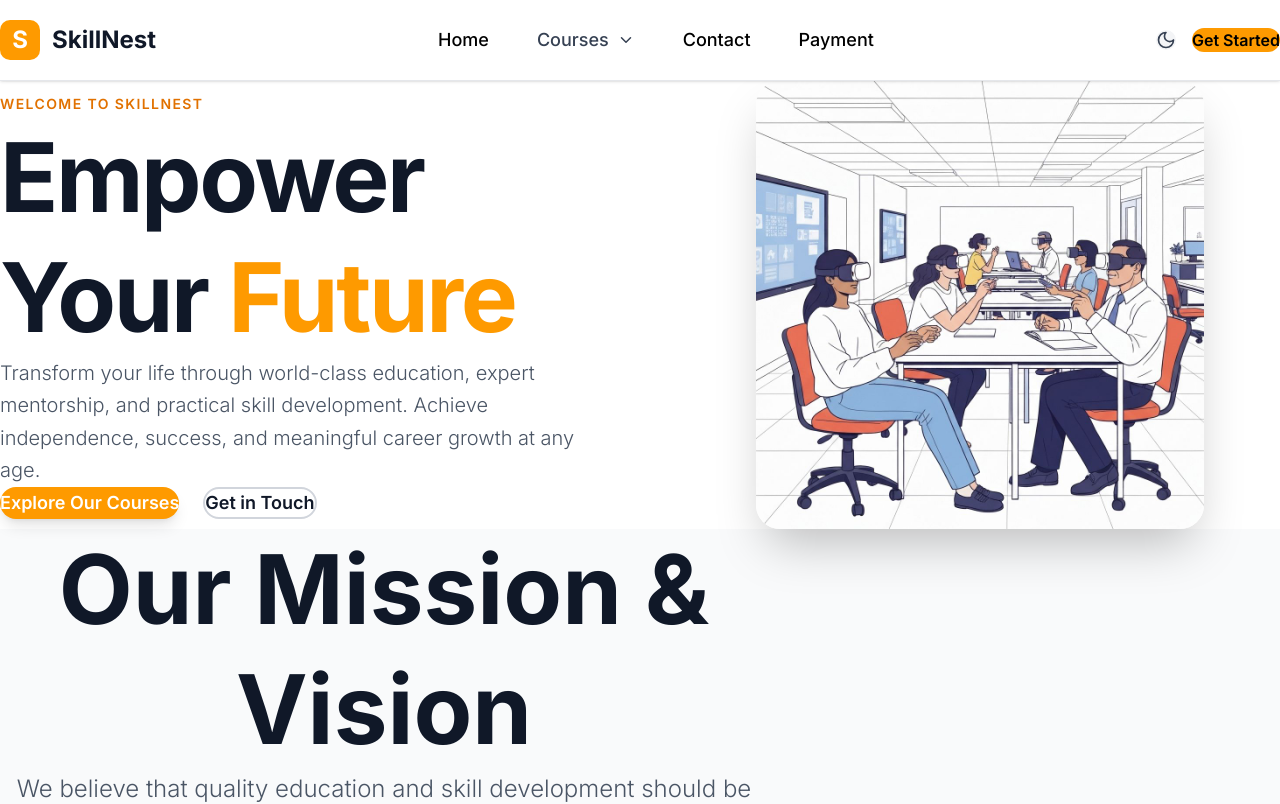
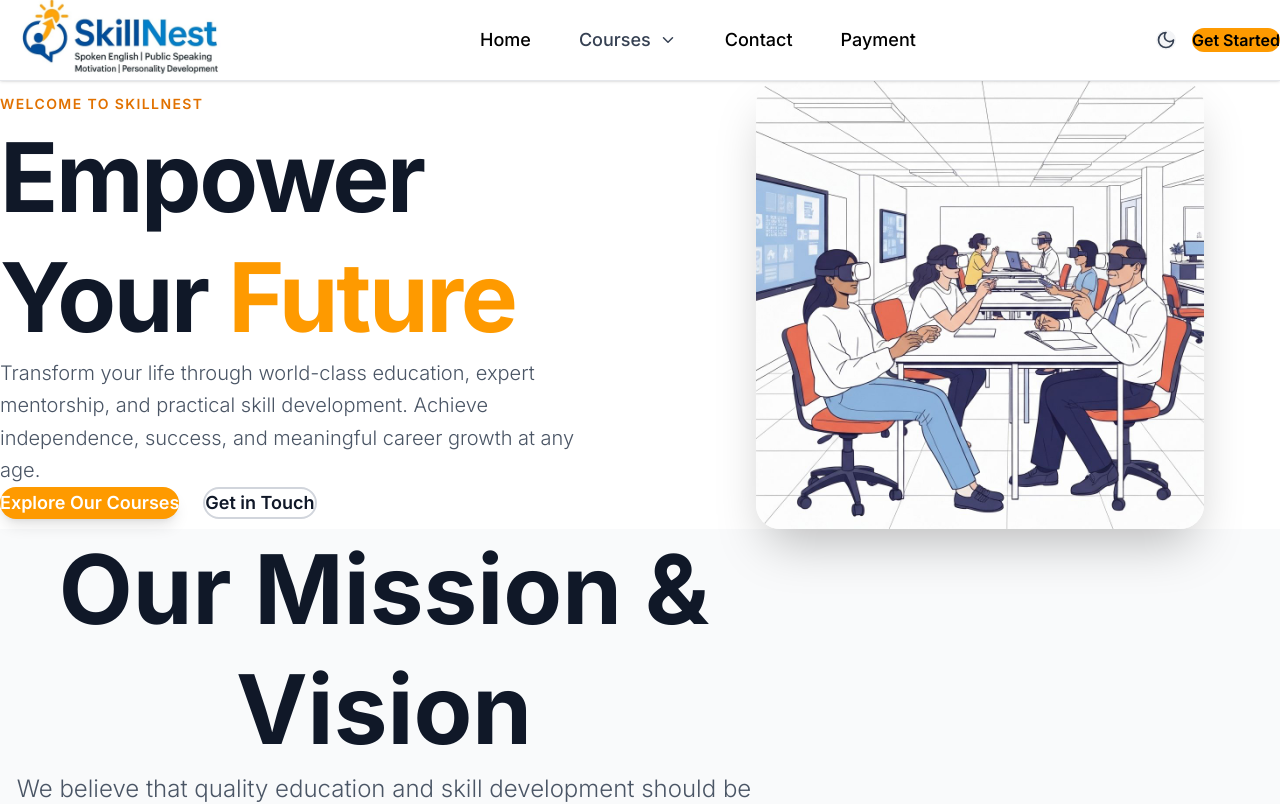
Before and after one commit to ari2387q/skillnest-website-build, a Next.js app: page / in a window 1280 px wide. Shown: the top 804 px of the page. Built offline with nearby package versions, Linux system fonts and the light colour scheme.

Commit message:
logo added

```diff
--- a/components/navigation.tsx
+++ b/components/navigation.tsx
@@ -51,12 +51,14 @@ export default function Navigation() {
       <div className="max-w-7xl mx-auto px-6 sm:px-8 lg:px-10">
         <div className="flex justify-between items-center h-20">
           {/* Logo */}
-          <Link href="/" className="flex items-center gap-3 font-bold text-2xl">
-            <div className="w-10 h-10 bg-amber-500 rounded-lg flex items-center justify-center text-white font-bold">
-              S
-            </div>
-            <span className="text-gray-900 dark:text-white">SkillNest</span>
-          </Link>
+<Link href="/" className="flex items-center gap-3 font-bold text-2xl">
+  <img
+    src="skillnest logo.jpg" // Replace with the actual path to your JPG
+    alt="SkillNest Logo"
+    className="w-60 h-20 rounded-lg object-cover"
+  />
+</Link>
+
 
           {/* Desktop Navigation Links */}
           <div className="hidden md:flex items-center gap-12">
```
Also changed, not shown: public/skillnest logo.jpg (added).
